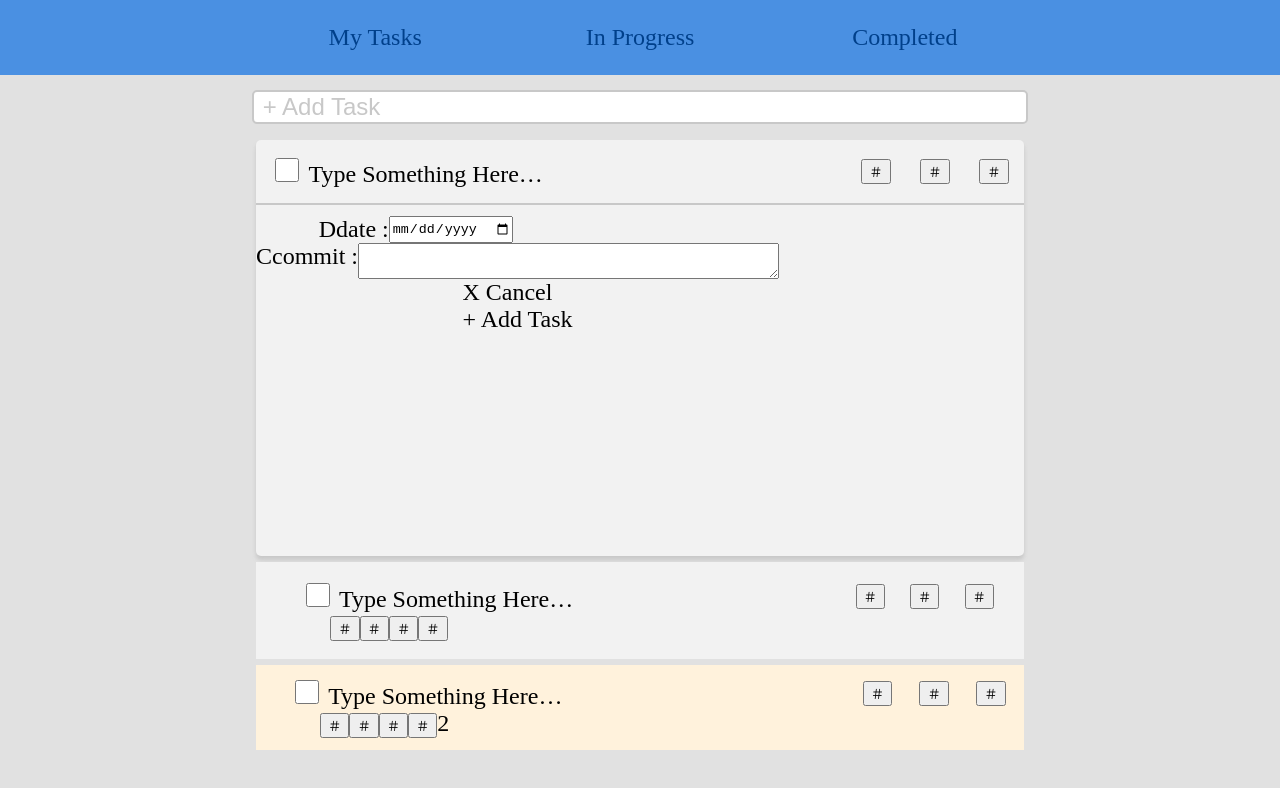
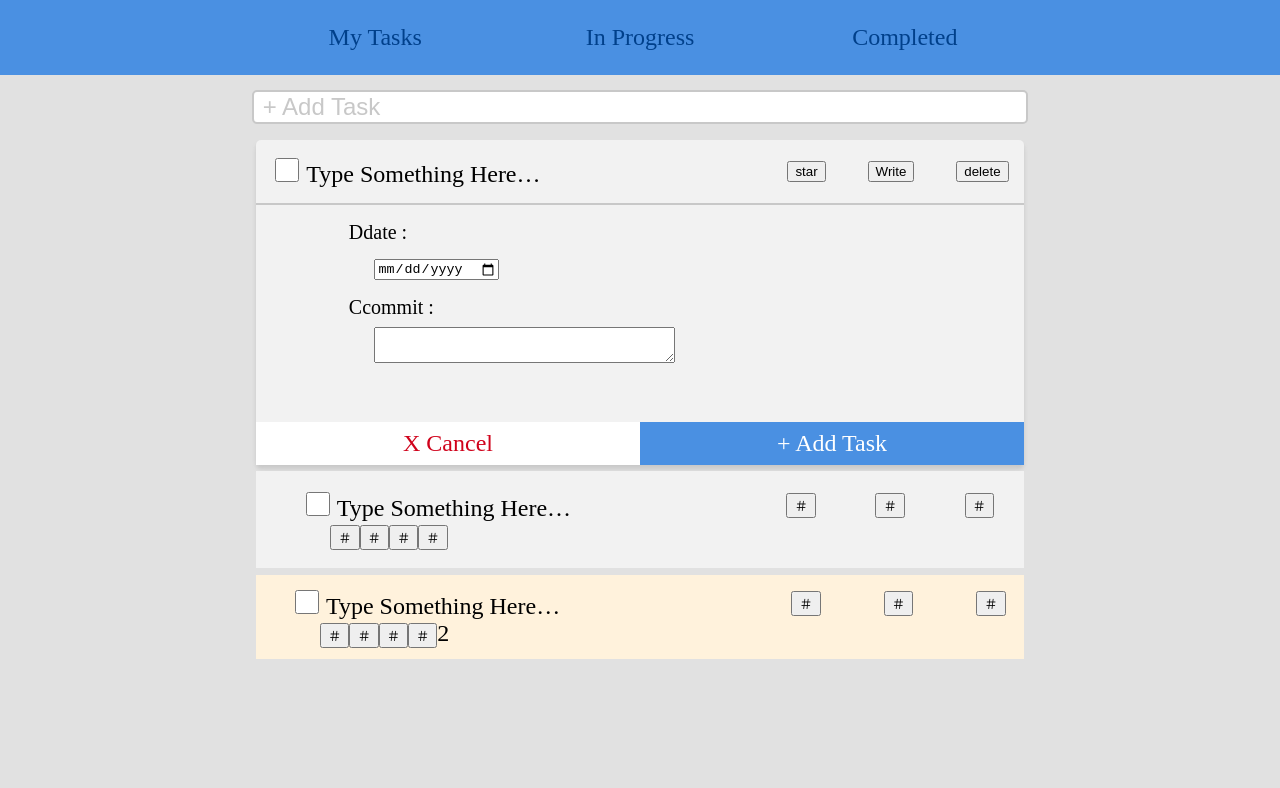
Before and after one commit to nstksean/reactTodoList, a React (Create React App) app: page / in a window 1280 px wide. Shown: the top 788 px of the page. Built offline with nearby package versions, Linux system fonts and the light colour scheme.

Commit message:
layout complete-make it move.7/15

```diff
--- a/src/App.css
+++ b/src/App.css
@@ -3,6 +3,15 @@
     background-color: #E1E1E1;
     width: 100%;
     min-height: 100vh;
+    flex-direction: column;
+    align-items: center;
+}
+
+form {
+    display: flex;
+    width: 100%;
+    height: 100%;
+    margin-top: 0;
     flex-direction: column;
     align-items: center;
 }
@@ -110,9 +119,9 @@
 .openTodoItem {
     display: flex;
     flex-direction: column;
-    align-items: flex-start;
+    align-items: center;
     box-sizing: border-box;
-    height: 52vh;
+    height: 100%;
     background-color: #F2F2F2;
     box-shadow: 0 4px 4px 0 #C8C8C8;
     border-radius: 5px;
@@ -134,15 +143,75 @@
     box-sizing: border-box;
     flex-direction: column;
     align-items: center;
+    justify-content: center;
 }
 
-.dateContainer {
+.labelContainer {
     display: inline-flex;
-    width: 76%;
+    align-self: flex-start;
+    justify-content: flex-start;
+    margin-bottom: 1vh;
+    font-family: Roboto-Medium;
+    font-size: 20px;
+    color: #000000;
 }
 
-.commitContanier {
+.dateInput {
+    border-radius: 2px;
+    align-self: flex-start;
+    padding-left: 2vw;
+    margin-bottom: 2vh;
+}
+
+.commitArea {
+    border-radius: 2px;
+    align-self: flex-start;
+    padding-left: 2vw;
+    width: 43.5vw;
+    height: 10vh;
+}
+
+.todoDetailBtnContainer {
     display: inline-flex;
+    align-items: flex-end;
+    width: 100%;
+}
+
+.cancel {
+    font-family: Roboto-Regular;
+    font-size: 24px;
+    text-align: center;
+    color: #D0021B;
+    background-color: #FFFFFF;
+    width: 50%;
+    border-width: 0px;
+    border-style: none;
+    border-color: none;
+    padding: 1vh 0;
+}
+
+.cancel:hover {
+    color: #FFFFFF;
+    background-color: #D0021B;
+}
+
+.addTask {
+    background: #4A90E2;
+
+    color: #FFFFFF;
+    text-align: center;
+    width: 50%;
+    padding: 1vh 0;
+    border-width: 0px;
+    border-style: outset;
+    border-color: buttonborder;
+    font-family: Roboto-Regular;
+    font-size: 24px;
+}
+
+.addTask:hover {
+    background: #FFFFFF;
+    color: #4A90E2;
 }
 
 #checkbox {
@@ -160,7 +229,7 @@
 }
 
 .checkLabel {
-    width: 80%;
+    width: 60%;
 }
 
 #checkedBox {
@@ -193,11 +262,13 @@
 
 .todoBtn {
     display: flex;
-    flex-direction: row-reverse;
+    flex-direction: row;
     justify-content: space-between;
-    width: 20%;
+    width: 30%;
+}
 
-
+#btn_write[type=checkbox]:checked~.openTodoDetail {
+    display: none;
 }
 
 .todoItem {
--- a/src/App.js
+++ b/src/App.js
@@ -10,7 +10,7 @@ function App() {
                 <div className="filter">In Progress</div>
                 <div className="filter">Completed</div>
             </div>
-
+            <form>
                 <div className="input">
                     <input className="inputer" placeholder=" + Add Task" />
                 </div>
@@ -24,34 +24,35 @@ function App() {
                             </div>
 
                             <div className="todoBtn">
-                            <button className="btn_star">＃</button>
-                            <button className="btn_write">＃</button>
-                            <button className="btn_delete">＃</button>
+                                <button className="btn_star">star</button>
+                                <button className="btn_write">Write</button>
+                                <button className="btn_delete">delete</button>
                             </div>
                         </div>
-                    <form>
+
                         <div className="openTodoDetail">
-                            <div className="dateContainer">
+                            <div className="labelContainer">
                                 <div className='faviconDate'>D</div>
                                 <label htmlfor="date">date :</label>
-                                <input type="date" id="date" name="todo-commit" />
+                            </div>
+                            <div className='dateInput'><input type="date" id="date" name="todo-commit" /></div>
+                            <div className="labelContainer">
+                                <div className='faviconCommit'>C
+                                </div>
+                                <label htmlfor="commit">commit :</label>
+                            </div>
+                            <div className='commitArea' ><textarea value={""}
+                                id="commit"
+                                name="todo-date"
+                                row={35}
+                                cols={35} /></div>
                         </div>
 
-                            <div className="commitContanier">
-                                <div className='faviconCommit'>C</div>
-                                <label htmlfor="commit">commit :</label>
-                                <textarea value={""}
-                                    id="commit"
-                                    name="todo-date"
-                                    row={50}
-                                    cols={50} />
+                        <div className='todoDetailBtnContainer'>
+                            <button className="cancel">X Cancel</button>
+                            <button className="addTask">+ Add Task</button>
                         </div>
-                            <div className='btnContainer'>
-                                <div className="cancel">X Cancel</div>
-                                <div className="addTask">+ Add Task</div>
-                            </div>
-                        </div>
-                    </form>
+
                     </div>
 
                     <div className="todoItem">
@@ -99,7 +100,9 @@ function App() {
                     </div>
 
                 </div>
+            </form>
         </div>
+
     );
 }
 
```
Lines whose indentation alone changed are shown as unchanged.
